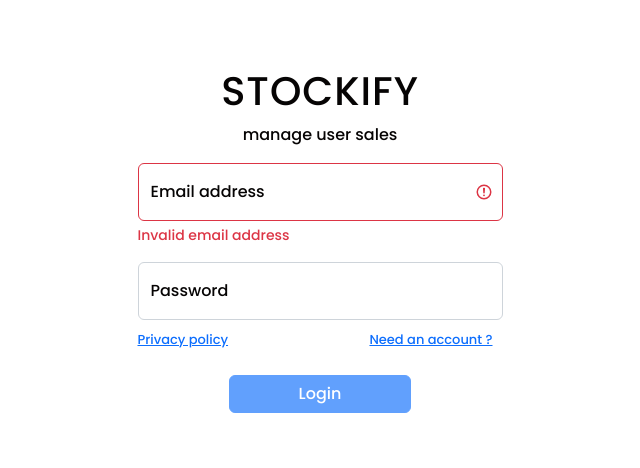
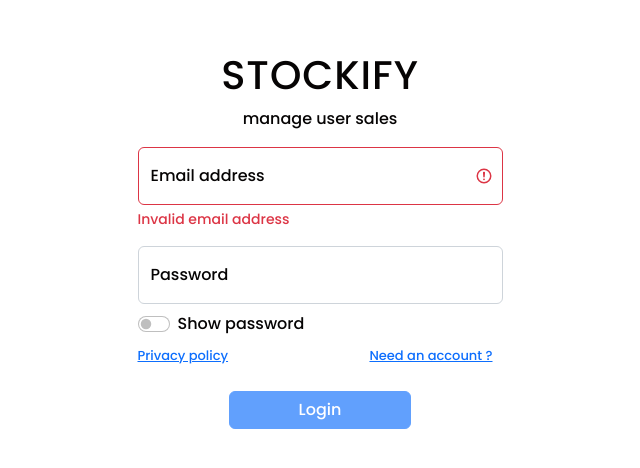
Before and after one commit to jck-bit/stockify, a React (Vite) app: page /login in a window 1280 px wide. Shown: the part 160-628 px from the top of the page, without its empty margins (320-960 px from the left). Built offline with nearby package versions, Linux system fonts and the light colour scheme.

Commit message:
added the show password in the login page

```diff
--- a/src/login/index.tsx
+++ b/src/login/index.tsx
@@ -15,6 +15,7 @@ const LoginPage = () => {
   const [email, setEmail] = useState<string>('');
   const [password, setPassword] = useState<string>('');
   const [isLoading, setIsLoading] = useState<boolean>(false);
+  const[showPassword, setShowPassword] = useState<boolean>(false);
 
 
   const disabledButton = () =>{
@@ -88,13 +89,22 @@ const LoginPage = () => {
         </FloatingLabel>
         <FloatingLabel controlId="floatingPassword" label="Password">
           <Form.Control
-            type="password"
+            type= { showPassword ? 'text' : 'password'}
             placeholder="Password"
             value={password}
             onChange={(e) => setPassword(e.target.value)}
             required
           />
         </FloatingLabel>
+        <div className="password-toggle mt-2">
+          <Form.Check
+            type="switch"
+            id="password-toggle-switch"
+            label="Show password"
+            checked={showPassword}
+            onChange={() => setShowPassword(!showPassword)}
+          />
+        </div>
         <div className="register_div">
           <p>
             <Link to="/privacy_policy">Privacy policy</Link>
```
